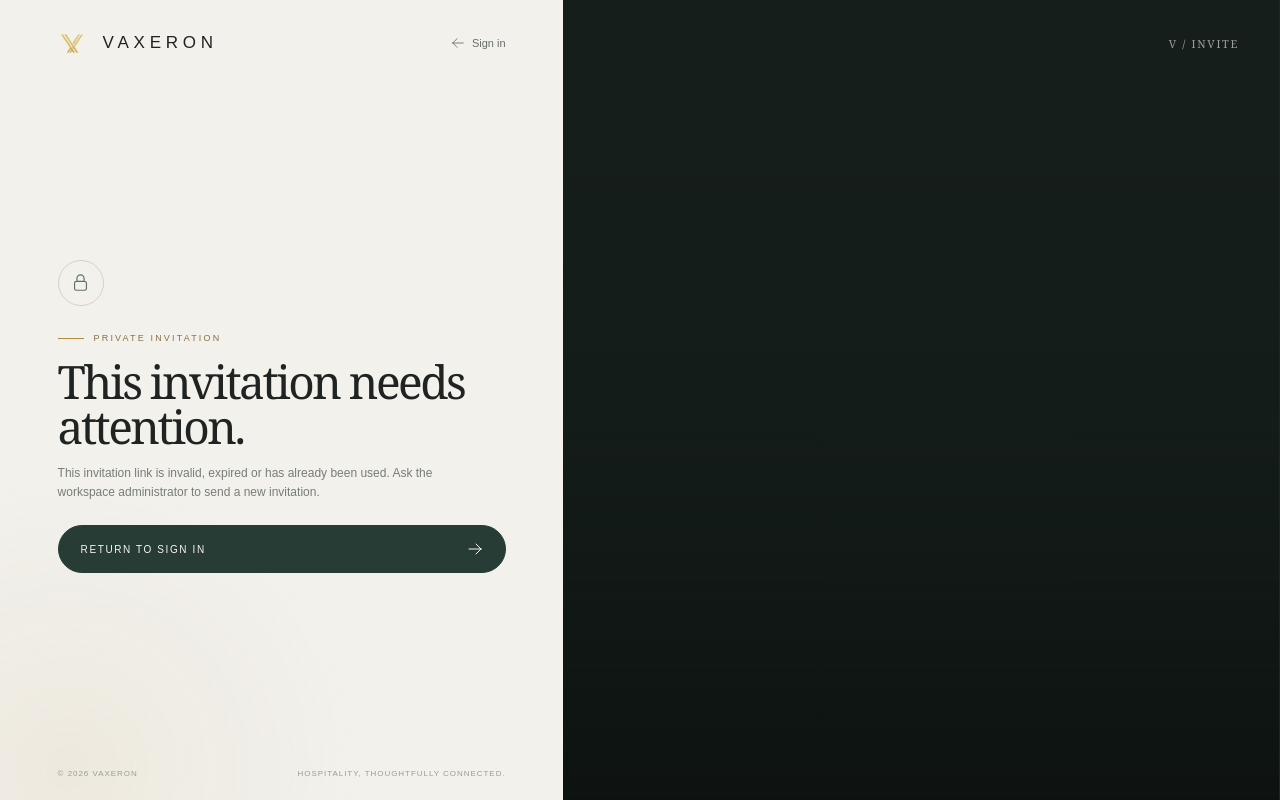
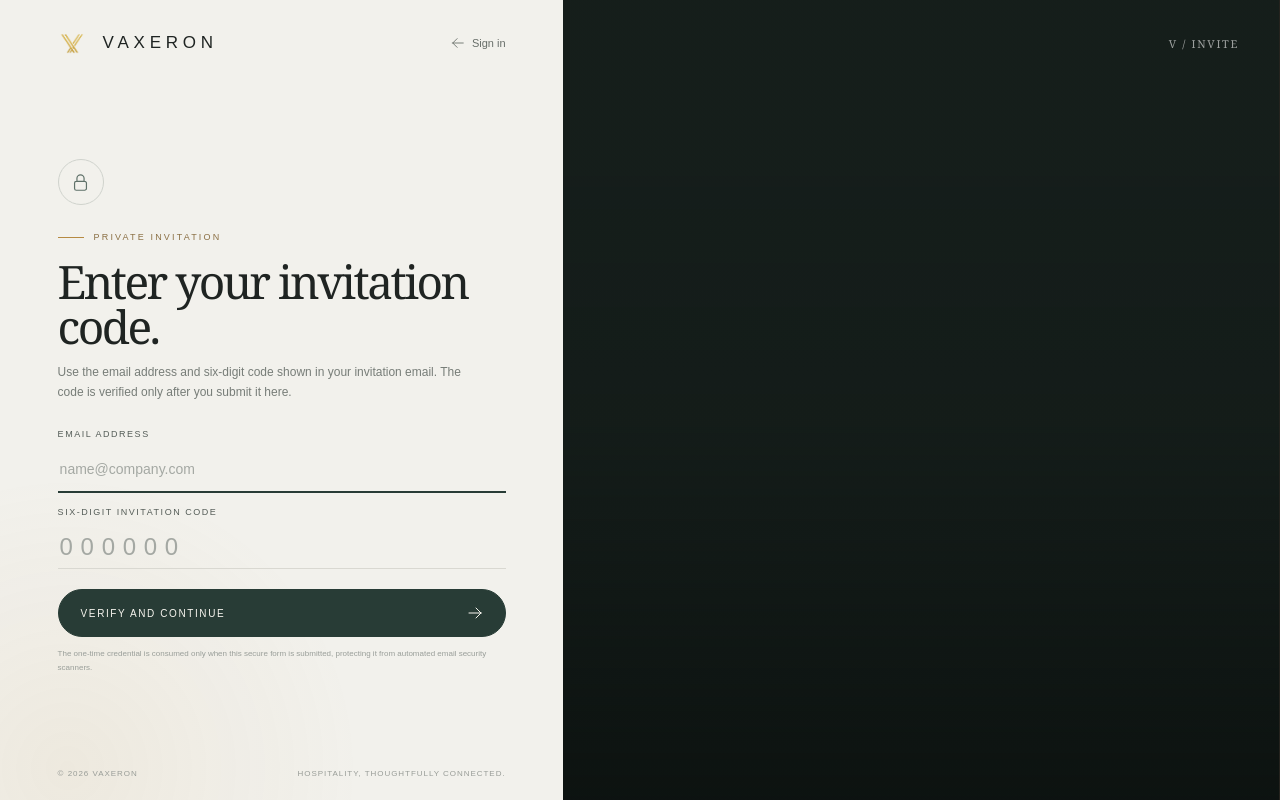
Before and after one commit to RicardoNeto94/Selector-os, a Next.js app: page /invite/accept in a window 1280 px wide. Built offline with nearby package versions, Linux system fonts and the light colour scheme.

Commit message:
Use OTP codes for invitation acceptance

```diff
--- a/src/app/api/auth/accept-invite/route.js
+++ b/src/app/api/auth/accept-invite/route.js
@@ -3,6 +3,14 @@ import { createClient } from "@/lib/supabase/server";
 
 function validTokenHash(value) {
   return typeof value === "string" && value.length >= 20 && value.length <= 512 && !/\s/.test(value);
+}
+
+function validEmail(value) {
+  return typeof value === "string" && value.length <= 254 && /^[^\s@]+@[^\s@]+\.[^\s@]+$/.test(value);
+}
+
+function validOtpCode(value) {
+  return typeof value === "string" && /^\d{6}$/.test(value);
 }
 
 function firstForwardedValue(value) {
@@ -30,10 +38,10 @@ function trustedRequestOrigins(request) {
   return origins;
 }
 
-function redirectToError(request, reason) {
+function redirectToError(request, reason, publicError = "invalid_invitation") {
   console.error(`INVITE_ACCEPT_REJECTED reason=${reason}`);
   return NextResponse.redirect(
-    new URL("/invite/accept?error=invalid_invitation", request.url),
+    new URL(`/invite/accept?error=${publicError}`, request.url),
     { status: 303 }
   );
 }
@@ -51,17 +59,24 @@ export async function POST(request) {
 
   const formData = await request.formData();
   const tokenHash = formData.get("token_hash");
+  const email = formData.get("email")?.trim().toLowerCase();
+  const otpCode = formData.get("otp_code")?.trim();
   const verificationType = formData.get("verification_type") === "recovery"
     ? "recovery"
     : "invite";
-  if (!validTokenHash(tokenHash)) return redirectToError(request, "invalid_token_shape");
+  const usingTokenHash = validTokenHash(tokenHash);
+  const usingInviteCode =
+    verificationType === "invite" && validEmail(email) && validOtpCode(otpCode);
+  if (!usingTokenHash && !usingInviteCode) {
+    return redirectToError(request, "invalid_credential_shape", "invalid_code");
+  }
 
   try {
     const supabase = await createClient();
-    const { error } = await supabase.auth.verifyOtp({
-      token_hash: tokenHash,
-      type: verificationType,
-    });
+    const verification = usingInviteCode
+      ? { email, token: otpCode, type: "invite" }
+      : { token_hash: tokenHash, type: verificationType };
+    const { error } = await supabase.auth.verifyOtp(verification);
 
     if (error) {
       // A recipient may already have consumed the one-time token in this
@@ -77,7 +92,11 @@ export async function POST(request) {
       console.error(
         `INVITE_OTP_FAILED code=${error.code || "unknown"} status=${error.status || "unknown"} message=${error.message || "unknown"}`
       );
-      return redirectToError(request, "otp_verification_failed");
+      return redirectToError(
+        request,
+        "otp_verification_failed",
+        usingInviteCode ? "invalid_code" : "invalid_invitation"
+      );
     }
 
     return NextResponse.redirect(new URL("/invite", request.url), { status: 303 });
--- a/src/app/invite/accept/page.js
+++ b/src/app/invite/accept/page.js
@@ -19,6 +19,8 @@ export default async function AcceptInvitationPage({ searchParams }) {
   const error = params?.error;
   const verificationType = params?.type === "recovery" ? "recovery" : "invite";
   const canAccept = validTokenHash(tokenHash) && !error;
+  const codeError = error === "invalid_code";
+  const showCodeEntry = verificationType === "invite" && !canAccept;
 
   return (
     <main className="vx-auth-login vx-invite-login">
@@ -39,11 +41,19 @@ export default async function AcceptInvitationPage({ searchParams }) {
               <LockClosedIcon aria-hidden="true" />
             </div>
             <div className="vx-auth-kicker"><span /> Private invitation</div>
-            <h1>{canAccept ? "Your invitation is ready." : "This invitation needs attention."}</h1>
+            <h1>
+              {canAccept
+                ? "Your invitation is ready."
+                : showCodeEntry
+                  ? "Enter your invitation code."
+                  : "This invitation needs attention."}
+            </h1>
             <p className="vx-auth-intro">
               {canAccept
                 ? "Confirm that you want to accept this private Vaxeron invitation. Your secure account session will only be created after you continue."
-                : "This invitation link is invalid, expired or has already been used. Ask the workspace administrator to send a new invitation."}
+                : showCodeEntry
+                  ? "Use the email address and six-digit code shown in your invitation email. The code is verified only after you submit it here."
+                  : "This invitation link is invalid, expired or has already been used. Ask the workspace administrator to send a new invitation."}
             </p>
 
             {canAccept ? (
@@ -55,6 +65,44 @@ export default async function AcceptInvitationPage({ searchParams }) {
                   <ArrowRightIcon aria-hidden="true" />
                 </button>
               </form>
+            ) : showCodeEntry ? (
+              <form method="post" action="/api/auth/accept-invite" className="vx-auth-form">
+                <input type="hidden" name="verification_type" value="invite" />
+                <label className="vx-auth-field">
+                  <span>Email address</span>
+                  <input
+                    type="email"
+                    name="email"
+                    autoComplete="email"
+                    placeholder="name@company.com"
+                    required
+                    autoFocus
+                  />
+                </label>
+                <label className="vx-auth-field vx-invite-code-field">
+                  <span>Six-digit invitation code</span>
+                  <input
+                    type="text"
+                    name="otp_code"
+                    inputMode="numeric"
+                    autoComplete="one-time-code"
+                    pattern="[0-9]{6}"
+                    minLength={6}
+                    maxLength={6}
+                    placeholder="000000"
+                    required
+                  />
+                </label>
+                {codeError && (
+                  <div className="vx-auth-error" role="alert">
+                    That code is invalid or has expired. Check the newest invitation email or ask your administrator to resend it.
+                  </div>
+                )}
+                <button type="submit" className="vx-auth-submit">
+                  <span>Verify and continue</span>
+                  <ArrowRightIcon aria-hidden="true" />
+                </button>
+              </form>
             ) : (
               <Link className="vx-auth-submit" href="/sign-in">
                 <span>Return to sign in</span>
@@ -62,9 +110,9 @@ export default async function AcceptInvitationPage({ searchParams }) {
               </Link>
             )}
 
-            {canAccept && (
+            {(canAccept || showCodeEntry) && (
               <p className="vx-invite-fineprint">
-                This confirmation step protects one-time invitations from automated email security scanners.
+                The one-time credential is consumed only when this secure form is submitted, protecting it from automated email security scanners.
               </p>
             )}
           </div>
--- a/src/styles/auth.css
+++ b/src/styles/auth.css
@@ -389,6 +389,8 @@
 .vx-invite-status-mark svg { width:19px; }
 .vx-invite-status-mark.is-loading { animation:vxInvitePulse 1.8s ease-in-out infinite; }
 .vx-invite-status .vx-auth-submit { width:100%; text-decoration:none; }
+.vx-invite-status .vx-auth-form { margin-top:26px; text-align:left; }
+.vx-invite-code-field input { font-size:24px; letter-spacing:.32em; font-variant-numeric:tabular-nums; }
 @keyframes vxInvitePulse { 50% { border-color:#a38757; color:#9d7940; box-shadow:0 0 0 9px rgba(182,138,66,.07); } }
 @media (min-width:901px) and (max-height:850px) {
   .vx-invite-wrap { padding-top:25px; padding-bottom:22px; }
```
Also changed, not shown: supabase/templates/invite.html (+11 -3 lines).
